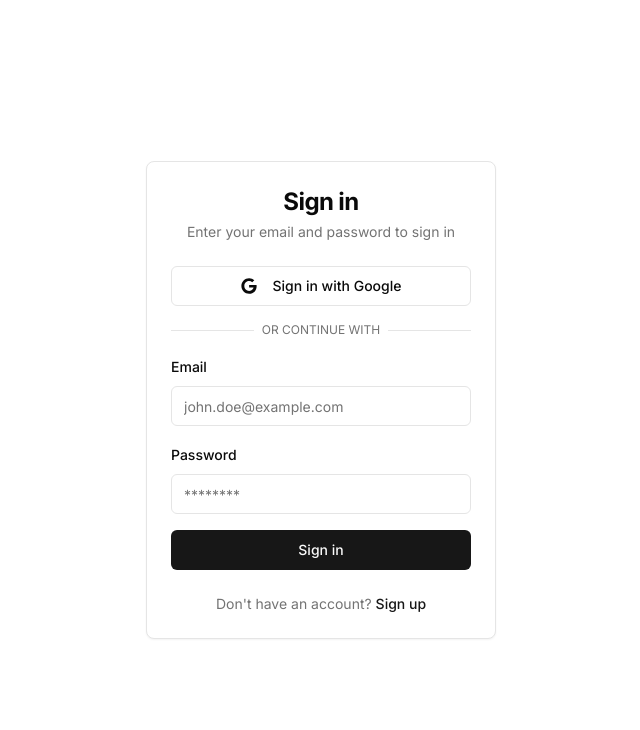
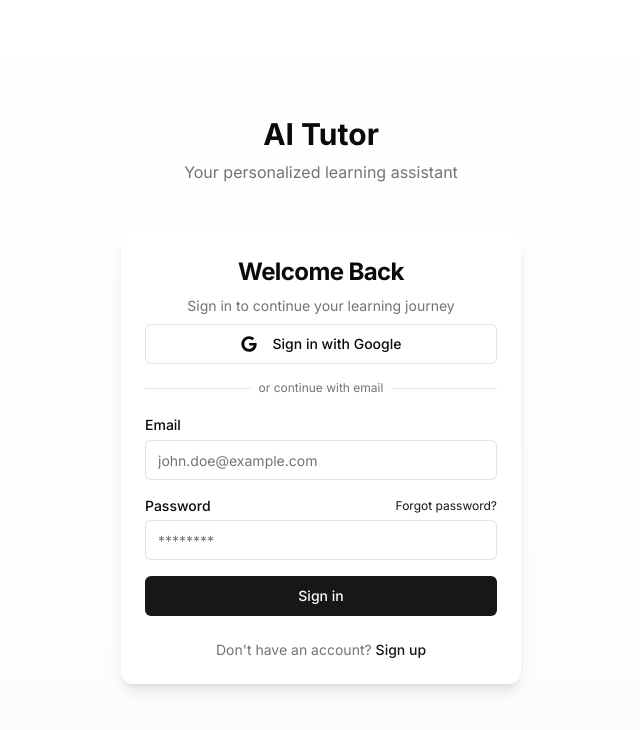
Before and after one commit to qxnZero/ai-tutor, a Next.js app: page /auth/signin in a window 1280 px wide. Shown: the top 730 px of the page, without its empty margins (319-959 px from the left). Built offline with nearby package versions, Linux system fonts and the light colour scheme; no server answers.

Commit message:
updated signin/signup page design

```diff
--- a/app/auth/signin/page.tsx
+++ b/app/auth/signin/page.tsx
@@ -124,33 +124,33 @@ function SignInForm() {
   };
 
   return (
-    <div className="container flex min-h-screen w-screen flex-col items-center justify-center">
-      {" "}
-      {/* Use min-h-screen */}
-      <div className="mx-auto flex w-full flex-col justify-center space-y-6 sm:w-[350px]">
-        <Card>
-          <CardHeader className="space-y-1">
+    <div className="container flex min-h-screen w-screen flex-col items-center justify-center bg-gradient-to-b from-background to-muted/30">
+      <div className="mx-auto flex w-full flex-col justify-center space-y-6 sm:w-[400px]">
+        <div className="flex flex-col items-center mb-6 space-y-2">
+          <h1 className="text-3xl font-bold">AI Tutor</h1>
+          <p className="text-muted-foreground">Your personalized learning assistant</p>
+        </div>
+        <Card className="border-none shadow-lg dark:shadow-primary/5 sm:border sm:rounded-xl">
+          <CardHeader className="space-y-2 pb-2">
             <CardTitle className="text-center text-2xl font-bold">
-              Sign in
-            </CardTitle>{" "}
-            {/* Center title */}
+              Welcome Back
+            </CardTitle>
             <CardDescription className="text-center">
-              Enter your email and password to sign in
-            </CardDescription>{" "}
-            {/* Center description */}
+              Sign in to continue your learning journey
+            </CardDescription>
           </CardHeader>
           <CardContent className="space-y-4">
             <Button
               variant="outline"
               onClick={handleGoogleSignIn}
               disabled={isGoogleLoading}
-              className="w-full"
+              className="w-full rounded-md border-muted-foreground/20 hover:bg-muted/50 transition-colors"
             >
               {isGoogleLoading ? (
                 <Loader2 className="mr-2 h-4 w-4 animate-spin" />
               ) : (
                 <svg
-                  className="mr-2 h-4 w-4"
+                  className="mr-2 h-5 w-5"
                   aria-hidden="true"
                   focusable="false"
                   data-prefix="fab"
@@ -168,13 +168,13 @@ function SignInForm() {
               Sign in with Google
             </Button>
 
-            <div className="relative">
+            <div className="relative my-2">
               <div className="absolute inset-0 flex items-center">
-                <span className="w-full border-t" />
+                <span className="w-full border-t border-muted-foreground/20" />
               </div>
-              <div className="relative flex justify-center text-xs uppercase">
-                <span className="bg-background px-2 text-muted-foreground">
-                  Or continue with
+              <div className="relative flex justify-center text-xs">
+                <span className="bg-card px-2 text-muted-foreground">
+                  or continue with email
                 </span>
               </div>
             </div>
@@ -189,17 +189,18 @@ function SignInForm() {
                   control={form.control}
                   name="email"
                   render={({ field }) => (
-                    <FormItem>
-                      <FormLabel>Email</FormLabel>
+                    <FormItem className="space-y-1">
+                      <FormLabel className="text-sm font-medium">Email</FormLabel>
                       <FormControl>
                         <Input
                           type="email"
                           placeholder="john.doe@example.com"
                           autoComplete="new-email"
+                          className="rounded-md h-10 border-muted-foreground/20 focus:border-primary focus:ring-1 focus:ring-primary"
                           {...field}
                         />
                       </FormControl>
-                      <FormMessage />
+                      <FormMessage className="text-xs" />
                     </FormItem>
                   )}
                 />
@@ -207,21 +208,31 @@ function SignInForm() {
                   control={form.control}
                   name="password"
                   render={({ field }) => (
-                    <FormItem>
-                      <FormLabel>Password</FormLabel>
+                    <FormItem className="space-y-1">
+                      <div className="flex justify-between items-center">
+                        <FormLabel className="text-sm font-medium">Password</FormLabel>
+                        <Link href="/auth/forgot-password" className="text-xs text-primary hover:underline">
+                          Forgot password?
+                        </Link>
+                      </div>
                       <FormControl>
                         <Input
                           type="password"
                           placeholder="********"
                           autoComplete="new-password"
+                          className="rounded-md h-10 border-muted-foreground/20 focus:border-primary focus:ring-1 focus:ring-primary"
                           {...field}
                         />
                       </FormControl>
-                      <FormMessage />
+                      <FormMessage className="text-xs" />
                     </FormItem>
                   )}
                 />
-                <Button type="submit" className="w-full" disabled={isLoading}>
+                <Button
+                  type="submit"
+                  className="w-full rounded-md h-10 mt-2 bg-primary hover:bg-primary/90 transition-colors"
+                  disabled={isLoading}
+                >
                   {isLoading ? (
                     <>
                       <Loader2 className="mr-2 h-4 w-4 animate-spin" />
@@ -234,15 +245,13 @@ function SignInForm() {
               </form>
             </Form>
           </CardContent>
-          <CardFooter className="flex flex-col space-y-4">
+          <CardFooter className="pt-0 pb-6 px-8 flex justify-center">
             <div className="text-sm text-muted-foreground text-center">
               Don't have an account?{" "}
               <Link
                 href="/auth/signup"
-                className="font-medium text-primary underline-offset-4 hover:underline"
+                className="font-medium text-primary hover:underline transition-colors"
               >
-                {" "}
-                {/* Added font-medium */}
                 Sign up
               </Link>
             </div>
@@ -257,8 +266,11 @@ export default function SignInPage() {
   return (
     <Suspense
       fallback={
-        <div className="container flex min-h-screen w-screen flex-col items-center justify-center">
-          Loading...
+        <div className="container flex min-h-screen w-screen flex-col items-center justify-center bg-gradient-to-b from-background to-muted/30">
+          <div className="flex items-center justify-center space-x-2">
+            <Loader2 className="h-6 w-6 animate-spin text-primary" />
+            <span className="text-lg font-medium">Loading...</span>
+          </div>
         </div>
       }
     >
--- a/app/auth/signup/page.tsx
+++ b/app/auth/signup/page.tsx
@@ -114,33 +114,33 @@ function SignUpForm() {
   };
 
   return (
-    <div className="container flex min-h-screen w-screen flex-col items-center justify-center">
-      {" "}
-      {/* Use min-h-screen */}
-      <div className="mx-auto flex w-full flex-col justify-center space-y-6 sm:w-[350px]">
-        <Card>
-          <CardHeader className="space-y-1">
+    <div className="container flex min-h-screen w-screen flex-col items-center justify-center bg-gradient-to-b from-background to-muted/30">
+      <div className="mx-auto flex w-full flex-col justify-center space-y-6 sm:w-[400px]">
+        <div className="flex flex-col items-center mb-6 space-y-2">
+          <h1 className="text-3xl font-bold">AI Tutor</h1>
+          <p className="text-muted-foreground">Your personalized learning assistant</p>
+        </div>
+        <Card className="border-none shadow-lg dark:shadow-primary/5 sm:border sm:rounded-xl">
+          <CardHeader className="space-y-2 pb-2">
             <CardTitle className="text-center text-2xl font-bold">
-              Create an account
-            </CardTitle>{" "}
-            {/* Center title */}
+              Join AI Tutor
+            </CardTitle>
             <CardDescription className="text-center">
-              Enter your details below to create your account
-            </CardDescription>{" "}
-            {/* Center description */}
+              Create an account to start your learning journey
+            </CardDescription>
           </CardHeader>
           <CardContent className="space-y-4">
             <Button
               variant="outline"
               onClick={handleGoogleSignUp}
               disabled={isGoogleLoading}
-              className="w-full"
+              className="w-full rounded-md border-muted-foreground/20 hover:bg-muted/50 transition-colors"
             >
               {isGoogleLoading ? (
                 <Loader2 className="mr-2 h-4 w-4 animate-spin" />
               ) : (
                 <svg
-                  className="mr-2 h-4 w-4"
+                  className="mr-2 h-5 w-5"
                   aria-hidden="true"
                   focusable="false"
                   data-prefix="fab"
@@ -158,13 +158,13 @@ function SignUpForm() {
               Sign up with Google
             </Button>
 
-            <div className="relative">
+            <div className="relative my-2">
               <div className="absolute inset-0 flex items-center">
-                <span className="w-full border-t" />
+                <span className="w-full border-t border-muted-foreground/20" />
               </div>
-              <div className="relative flex justify-center text-xs uppercase">
-                <span className="bg-background px-2 text-muted-foreground">
-                  Or continue with
+              <div className="relative flex justify-center text-xs">
+                <span className="bg-card px-2 text-muted-foreground">
+                  or continue with email
                 </span>
               </div>
             </div>
@@ -177,12 +177,16 @@ function SignUpForm() {
                   control={form.control}
                   name="name"
                   render={({ field }) => (
-                    <FormItem>
-                      <FormLabel>Name</FormLabel>
+                    <FormItem className="space-y-1">
+                      <FormLabel className="text-sm font-medium">Name</FormLabel>
                       <FormControl>
-                        <Input placeholder="John Doe" {...field} />
+                        <Input
+                          placeholder="John Doe"
+                          className="rounded-md h-10 border-muted-foreground/20 focus:border-primary focus:ring-1 focus:ring-primary"
+                          {...field}
+                        />
                       </FormControl>
-                      <FormMessage />
+                      <FormMessage className="text-xs" />
                     </FormItem>
                   )}
                 />
@@ -190,16 +194,17 @@ function SignUpForm() {
                   control={form.control}
                   name="email"
                   render={({ field }) => (
-                    <FormItem>
-                      <FormLabel>Email</FormLabel>
+                    <FormItem className="space-y-1">
+                      <FormLabel className="text-sm font-medium">Email</FormLabel>
                       <FormControl>
                         <Input
                           type="email"
                           placeholder="john.doe@example.com"
+                          className="rounded-md h-10 border-muted-foreground/20 focus:border-primary focus:ring-1 focus:ring-primary"
                           {...field}
                         />
                       </FormControl>
-                      <FormMessage />
+                      <FormMessage className="text-xs" />
                     </FormItem>
                   )}
                 />
@@ -207,16 +212,17 @@ function SignUpForm() {
                   control={form.control}
                   name="password"
                   render={({ field }) => (
-                    <FormItem>
-                      <FormLabel>Password</FormLabel>
+                    <FormItem className="space-y-1">
+                      <FormLabel className="text-sm font-medium">Password</FormLabel>
                       <FormControl>
                         <Input
                           type="password"
                           placeholder="********"
+                          className="rounded-md h-10 border-muted-foreground/20 focus:border-primary focus:ring-1 focus:ring-primary"
                           {...field}
                         />
                       </FormControl>
-                      <FormMessage />
+                      <FormMessage className="text-xs" />
                     </FormItem>
                   )}
                 />
@@ -224,41 +230,44 @@ function SignUpForm() {
                   control={form.control}
                   name="confirmPassword"
                   render={({ field }) => (
-                    <FormItem>
-                      <FormLabel>Confirm Password</FormLabel>
+                    <FormItem className="space-y-1">
+                      <FormLabel className="text-sm font-medium">Confirm Password</FormLabel>
                       <FormControl>
                         <Input
                           type="password"
                           placeholder="********"
+                          className="rounded-md h-10 border-muted-foreground/20 focus:border-primary focus:ring-1 focus:ring-primary"
                           {...field}
                         />
                       </FormControl>
-                      <FormMessage />
+                      <FormMessage className="text-xs" />
                     </FormItem>
                   )}
                 />
-                <Button type="submit" className="w-full" disabled={isLoading}>
+                <Button
+                  type="submit"
+                  className="w-full rounded-md h-10 mt-2 bg-primary hover:bg-primary/90 transition-colors"
+                  disabled={isLoading}
+                >
                   {isLoading ? (
                     <>
                       <Loader2 className="mr-2 h-4 w-4 animate-spin" />
                       Creating account...
                     </>
                   ) : (
-                    "Sign up"
+                    "Create account"
                   )}
                 </Button>
               </form>
             </Form>
           </CardContent>
-          <CardFooter className="flex flex-col space-y-4">
+          <CardFooter className="pt-0 pb-6 px-8 flex justify-center">
             <div className="text-sm text-muted-foreground text-center">
               Already have an account?{" "}
               <Link
                 href="/auth/signin"
-                className="font-medium text-primary underline-offset-4 hover:underline"
+                className="font-medium text-primary hover:underline transition-colors"
               >
-                {" "}
-                {/* Added font-medium */}
                 Sign in
               </Link>
             </div>
@@ -273,8 +282,11 @@ export default function SignUpPage() {
   return (
     <Suspense
       fallback={
-        <div className="container flex min-h-screen w-screen flex-col items-center justify-center">
-          Loading...
+        <div className="container flex min-h-screen w-screen flex-col items-center justify-center bg-gradient-to-b from-background to-muted/30">
+          <div className="flex items-center justify-center space-x-2">
+            <Loader2 className="h-6 w-6 animate-spin text-primary" />
+            <span className="text-lg font-medium">Loading...</span>
+          </div>
         </div>
       }
     >
--- a/components/site-header.tsx
+++ b/components/site-header.tsx
@@ -72,16 +72,17 @@ export function SiteHeader() {
                 <Button
                   size="sm"
                   variant="ghost"
+                  className="rounded-md hover:bg-muted/50 transition-colors border-1"
                   onClick={() => signIn(undefined, { callbackUrl: "/dashboard" })}
                 >
                   Sign In
                 </Button>
-                <Button
+                {/* <Button
                   size="sm"
                   onClick={() => signIn(undefined, { callbackUrl: "/dashboard" })}
                 >
                   Sign Up
-                </Button>
+                </Button> */}
               </div>
             )}
           </div>
--- a/components/teaching-assistant.tsx
+++ b/components/teaching-assistant.tsx
@@ -95,6 +95,7 @@ export default function TeachingAssistant({ courseId, lessonId, moduleName, less
       },
     ])
   }, [lessonName])
+
 
   useEffect(() => {
     scrollToBottom()
```
Also changed, not shown: app/courses/page.tsx (+18 -3 lines).
